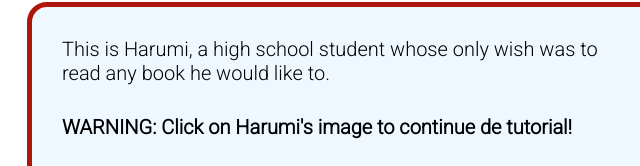
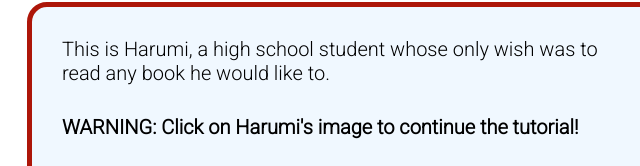
Before and after one commit to maitecr/kindle-tutorial, a plain HTML site: page index.html in a window 1280 px wide. Shown: the part 155-321 px from the top of the page, 163-803 px from the left. Drawn offline with Linux system fonts and the light colour scheme.

Commit message:
Update index.html

```diff
--- a/index.html
+++ b/index.html
@@ -23,7 +23,7 @@
              <div class="content-writing">
                  <p>This is Harumi, a high school student whose only wish was to read any book he would like to.
 
-                    <b><p>WARNING: Click on Harumi's image to continue de tutorial! </p></b>
+                    <b><p>WARNING: Click on Harumi's image to continue the tutorial! </p></b>
 
                 <p>However, due to some abnormal circumstances, he is living in a dog's body after getting shot.  Although he still sustains the same passion for literature it is tough for to him flip through pages by paws.</p>
                 <p>Since this is the case, we are here to offer him a new and accessible option to keep doing what he loves most: a Kindle!</p>
```
